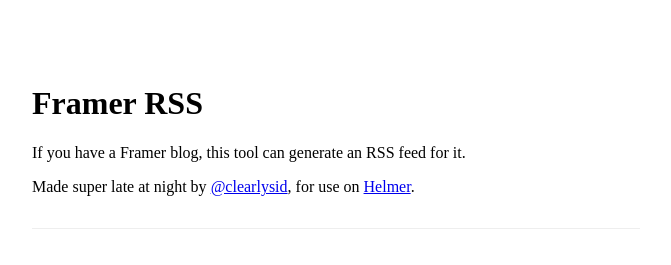
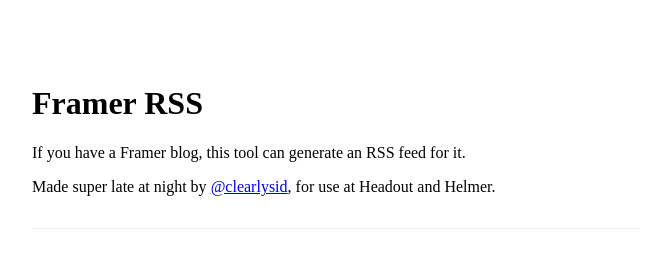
Before and after one commit to clearlysid/framer-rss, a Next.js app: page / in a window 1280 px wide. Shown: the top 265 px of the page, without its empty margins (304-975 px from the left). Built offline with nearby package versions, Linux system fonts and the light colour scheme.

Commit message:
feat: update page

```diff
--- a/app/page.tsx
+++ b/app/page.tsx
@@ -7,7 +7,7 @@
       <header>
         <h1>Framer RSS</h1>
         <p>If you have a Framer blog, this tool can generate an RSS feed for it.</p>
-        <p>Made super late at night by <a href="https://www.twitter.com/clearlysid">@clearlysid</a>, for use on <a href="https://www.helmer.app/blog">Helmer</a>.</p>
+        <p>Made super late at night by <a href="https://www.twitter.com/clearlysid">@clearlysid</a>, for use at Headout and Helmer.</p>
       </header>
 
       <hr />
```
